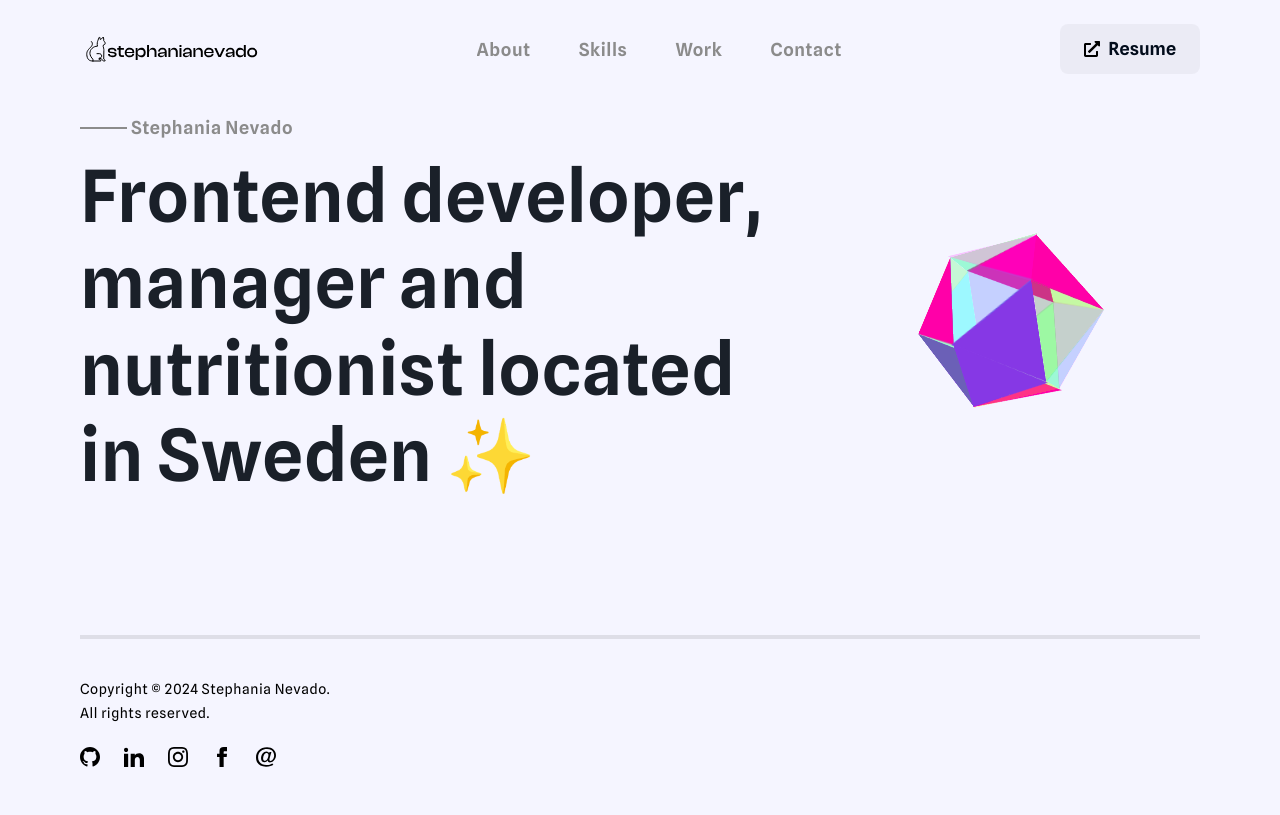
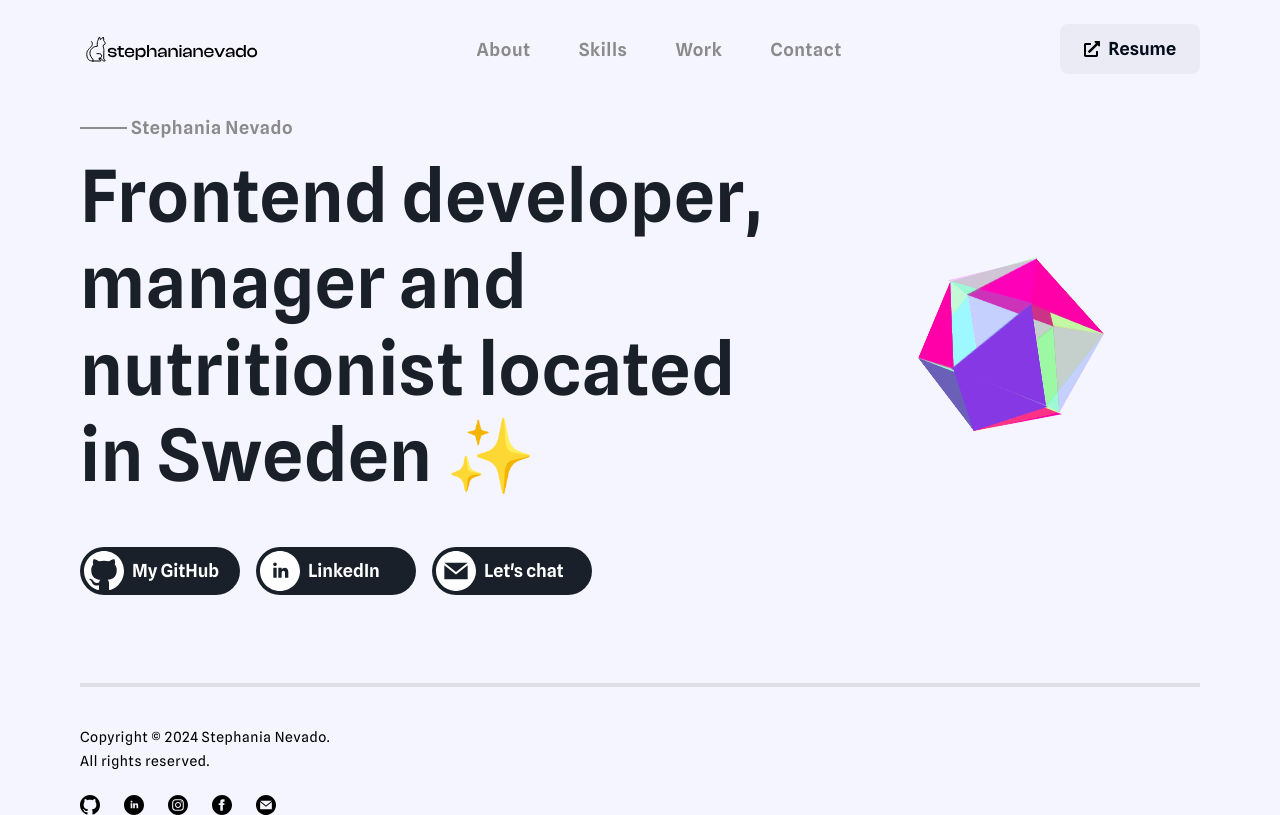
Before and after one commit to stephanianevado/portfolio, a Next.js app: page / in a window 1280 px wide. Built offline with nearby package versions, Linux system fonts and the light colour scheme; a web font is replaced by a local one.

Commit message:
create alternative button and improve icons

```diff
--- a/components/common/button/Button.style.ts
+++ b/components/common/button/Button.style.ts
@@ -5,7 +5,7 @@ import styled from 'styled-components'
 import type { Icon } from 'components/icons/icons'
 import { Theme } from 'components/Theme'
 
-import type { BreakpointStyles, Color, Size } from 'types/index'
+import type { BreakpointStyles, Color, JustifyContent, Size } from 'types/index'
 
 import { createResponsiveStyle } from 'utils/createResponsiveStyle'
 import multiplier from 'utils/multiplier'
@@ -42,7 +42,9 @@ export type ButtonProps = PaddingProps &
     disabled?: boolean
     children?: React.ReactNode
     border?: Color
+    width?: Size
     borderRadius?: Size
+    justifyContent?: JustifyContent
     href?: string
     target?: '_blank'
     breakpoints?: Record<string, BreakpointStyles>
@@ -77,8 +79,8 @@ export const StyledButton = styled.button<ButtonProps>`
   box-sizing: border-box;
   border-radius: ${(props: ButtonProps) =>
     multiplier(props.borderRadius) || multiplier(2)};
-  border: ${(props: ButtonProps) => props.border || `1px bold #E3E3E3`};
-  width: 100%;
+  border: ${(props: ButtonProps) => props.border || '1px bold #E3E3E3'};
+  width: ${(props: ButtonProps) => multiplier(props.width) || '100%'};
   max-width: 100%;
   min-width: 80px;
   display: flex;
@@ -87,7 +89,7 @@ export const StyledButton = styled.button<ButtonProps>`
   white-space: nowrap;
   overflow: hidden;
   text-align: center;
-  justify-content: center;
+  justify-content: ${(props: ButtonProps) => props.justifyContent || 'center'};
   align-items: center;
   flex-shrink: 1;
   appearance: none;
--- a/components/common/button/Button.tsx
+++ b/components/common/button/Button.tsx
@@ -1,10 +1,17 @@
-import { Box } from 'components/common/box/Box'
-
 import {
   StyledButton,
   type ButtonProps,
 } from 'components/common/button/Button.style'
 import { Spacer } from 'components/common/spacer/Spacer'
+
+export enum Mode {
+  STANDARD = 'STANDARD',
+  ALTERNATIVE = 'ALTERNATIVE',
+}
+
+type Props = {
+  mode?: Mode
+}
 
 export const Button = ({
   iconPosition = 'right',
@@ -12,13 +19,18 @@ export const Button = ({
   onClick,
   onSubmit,
   children,
+  mode = Mode.STANDARD,
   ...props
-}: ButtonProps) => {
+}: ButtonProps & Props) => {
   const boxBase = (
-    <Box direction="row" alignItems="center" justifyContent="center">
+    <>
       {iconPosition === 'left' && Icon && (
         <>
-          <Icon size={4} />
+          {mode === Mode.ALTERNATIVE ? (
+            <Icon size={10} color={props.color} />
+          ) : (
+            <Icon size={4} />
+          )}
           <Spacer size={2} />
         </>
       )}
@@ -26,12 +38,31 @@ export const Button = ({
       {iconPosition === 'right' && Icon && (
         <>
           <Spacer size={2} />
-          <Icon size={4} />
+          {mode === Mode.ALTERNATIVE ? (
+            <Icon size={10} color={props.color} />
+          ) : (
+            <Icon size={4} />
+          )}
         </>
       )}
-    </Box>
+    </>
   )
-
+  if (mode === Mode.ALTERNATIVE) {
+    return (
+      <StyledButton
+        width={40}
+        padding="4px"
+        direction="row"
+        borderRadius={10}
+        border="transparent"
+        justifyContent="flex-start"
+        onClick={onClick}
+        onSubmit={onSubmit}
+        {...props}>
+        {boxBase}
+      </StyledButton>
+    )
+  }
   return (
     <StyledButton onClick={onClick} onSubmit={onSubmit} {...props}>
       {boxBase}
--- a/components/icons/icons.tsx
+++ b/components/icons/icons.tsx
@@ -46,13 +46,9 @@ export const GitHub = ({ color = primaryBlack, ...props }: IconProps) => {
 
 export const Linkedin = ({ color = primaryBlack, ...props }: IconProps) => {
   return (
-    <Icon
-      viewBox="0 0 24 24"
-      fill="none"
-      xmlns="http://www.w3.org/2000/svg"
-      {...props}>
+    <Icon xmlns="http://www.w3.org/2000/svg" viewBox="0 0 24 24" {...props}>
       <path
-        d="M4.98 3.5C4.98 4.881 3.87 6 2.5 6C1.13 6 0.02 4.881 0.02 3.5C0.02 2.12 1.13 1 2.5 1C3.87 1 4.98 2.12 4.98 3.5ZM5 8H0V24H5V8ZM12.982 8H8.014V24H12.983V15.601C12.983 10.931 19.012 10.549 19.012 15.601V24H24V13.869C24 5.989 15.078 6.276 12.982 10.155V8Z"
+        d="M12 0c-6.627 0-12 5.373-12 12s5.373 12 12 12 12-5.373 12-12-5.373-12-12-12zm-2 16h-2v-6h2v6zm-1-6.891c-.607 0-1.1-.496-1.1-1.109 0-.612.492-1.109 1.1-1.109s1.1.497 1.1 1.109c0 .613-.493 1.109-1.1 1.109zm8 6.891h-1.998v-2.861c0-1.881-2.002-1.722-2.002 0v2.861h-2v-6h2v1.093c.872-1.616 4-1.736 4 1.548v3.359z"
         fill={color}
       />
     </Icon>
@@ -61,35 +57,20 @@ export const Linkedin = ({ color = primaryBlack, ...props }: IconProps) => {
 
 export const Instagram = ({ color = primaryBlack, ...props }: IconProps) => {
   return (
-    <Icon
-      viewBox="0 0 24 24"
-      fill="none"
-      xmlns="http://www.w3.org/2000/svg"
-      {...props}>
-      <g clipPath="url(#clip0)">
+    <Icon xmlns="http://www.w3.org/2000/svg" viewBox="0 0 24 24" {...props}>
       <path
-          d="M12 2.163C15.204 2.163 15.584 2.175 16.85 2.233C20.102 2.381 21.621 3.924 21.769 7.152C21.827 8.417 21.838 8.797 21.838 12.001C21.838 15.206 21.826 15.585 21.769 16.85C21.62 20.075 20.105 21.621 16.85 21.769C15.584 21.827 15.206 21.839 12 21.839C8.796 21.839 8.416 21.827 7.151 21.769C3.891 21.62 2.38 20.07 2.232 16.849C2.174 15.584 2.162 15.205 2.162 12C2.162 8.796 2.175 8.417 2.232 7.151C2.381 3.924 3.896 2.38 7.151 2.232C8.417 2.175 8.796 2.163 12 2.163V2.163ZM12 0C8.741 0 8.333 0.014 7.053 0.072C2.695 0.272 0.273 2.69 0.073 7.052C0.014 8.333 0 8.741 0 12C0 15.259 0.014 15.668 0.072 16.948C0.272 21.306 2.69 23.728 7.052 23.928C8.333 23.986 8.741 24 12 24C15.259 24 15.668 23.986 16.948 23.928C21.302 23.728 23.73 21.31 23.927 16.948C23.986 15.668 24 15.259 24 12C24 8.741 23.986 8.333 23.928 7.053C23.732 2.699 21.311 0.273 16.949 0.073C15.668 0.014 15.259 0 12 0V0ZM12 5.838C8.597 5.838 5.838 8.597 5.838 12C5.838 15.403 8.597 18.163 12 18.163C15.403 18.163 18.162 15.404 18.162 12C18.162 8.597 15.403 5.838 12 5.838ZM12 16C9.791 16 8 14.21 8 12C8 9.791 9.791 8 12 8C14.209 8 16 9.791 16 12C16 14.21 14.209 16 12 16ZM18.406 4.155C17.61 4.155 16.965 4.8 16.965 5.595C16.965 6.39 17.61 7.035 18.406 7.035C19.201 7.035 19.845 6.39 19.845 5.595C19.845 4.8 19.201 4.155 18.406 4.155Z"
+        d="M14.829 6.302c-.738-.034-.96-.04-2.829-.04s-2.09.007-2.828.04c-1.899.087-2.783.986-2.87 2.87-.033.738-.041.959-.041 2.828s.008 2.09.041 2.829c.087 1.879.967 2.783 2.87 2.87.737.033.959.041 2.828.041 1.87 0 2.091-.007 2.829-.041 1.899-.086 2.782-.988 2.87-2.87.033-.738.04-.96.04-2.829s-.007-2.09-.04-2.828c-.088-1.883-.973-2.783-2.87-2.87zm-2.829 9.293c-1.985 0-3.595-1.609-3.595-3.595 0-1.985 1.61-3.594 3.595-3.594s3.595 1.609 3.595 3.594c0 1.985-1.61 3.595-3.595 3.595zm3.737-6.491c-.464 0-.84-.376-.84-.84 0-.464.376-.84.84-.84.464 0 .84.376.84.84 0 .463-.376.84-.84.84zm-1.404 2.896c0 1.289-1.045 2.333-2.333 2.333s-2.333-1.044-2.333-2.333c0-1.289 1.045-2.333 2.333-2.333s2.333 1.044 2.333 2.333zm-2.333-12c-6.627 0-12 5.373-12 12s5.373 12 12 12 12-5.373 12-12-5.373-12-12-12zm6.958 14.886c-.115 2.545-1.532 3.955-4.071 4.072-.747.034-.986.042-2.887.042s-2.139-.008-2.886-.042c-2.544-.117-3.955-1.529-4.072-4.072-.034-.746-.042-.985-.042-2.886 0-1.901.008-2.139.042-2.886.117-2.544 1.529-3.955 4.072-4.071.747-.035.985-.043 2.886-.043s2.14.008 2.887.043c2.545.117 3.957 1.532 4.071 4.071.034.747.042.985.042 2.886 0 1.901-.008 2.14-.042 2.886z"
         fill={color}
       />
-      </g>
-      <defs>
-        <clipPath id="clip0">
-          <rect width="24" height="24" fill="secondaryWhite" />
-        </clipPath>
-      </defs>
     </Icon>
   )
 }
 
 export const Facebook = ({ color = primaryBlack, ...props }: IconProps) => {
   return (
-    <Icon
-      viewBox="0 0 24 24"
-      fill="none"
-      xmlns="http://www.w3.org/2000/svg"
-      {...props}>
+    <Icon xmlns="http://www.w3.org/2000/svg" viewBox="0 0 24 24" {...props}>
       <path
-        d="M9 8H6V12H9V24H14V12H17.642L18 8H14V6.333C14 5.378 14.192 5 15.115 5H18V0H14.192C10.596 0 9 1.583 9 4.615V8Z"
+        d="M12 0c-6.627 0-12 5.373-12 12s5.373 12 12 12 12-5.373 12-12-5.373-12-12-12zm3 8h-1.35c-.538 0-.65.221-.65.778v1.222h2l-.209 2h-1.791v7h-3v-7h-2v-2h2v-2.308c0-1.769.931-2.692 3.029-2.692h1.971v3z"
         fill={color}
       />
     </Icon>
@@ -97,17 +78,11 @@ export const Facebook = ({ color = primaryBlack, ...props }: IconProps) => {
 }
 
 export const Email = ({ color = primaryBlack, ...props }: IconProps) => (
-  <Icon
-    viewBox="0 0 24 24"
-    fill="none"
-    xmlns="http://www.w3.org/2000/svg"
-    {...props}>
-    <g clipPath="url(#clip0)">
+  <Icon xmlns="http://www.w3.org/2000/svg" viewBox="0 0 24 24" {...props}>
     <path
-        d="M12.042 23.6481C4.229 23.6481 0 18.7721 0 12.4771C0 5.75005 4.762 0.352051 13.276 0.352051C19.49 0.352051 24 4.39005 24 9.95305C24 18.6651 13.67 20.9651 14.188 15.9951C13.478 17.1031 12.334 18.3491 10.135 18.3491C7.619 18.3491 6.055 16.5071 6.055 13.5421C6.055 9.09805 8.976 5.34305 12.434 5.34305C14.093 5.34305 15.234 6.21905 15.711 7.56405L16.175 5.93205H18.513C18.269 6.76405 16.192 14.4591 16.192 14.4591C15.544 17.1251 17.542 17.1721 19.314 15.7561C22.643 13.1761 22.815 6.42905 18.316 3.61505C13.495 0.724051 2.521 2.51305 2.521 12.3081C2.521 17.9191 6.471 21.6891 12.35 21.6891C15.786 21.6891 17.892 20.7591 19.645 19.7411L20.822 21.4391C19.111 22.4051 16.361 23.6481 12.042 23.6481ZM9.698 9.34305C8.983 10.6831 8.521 12.4191 8.521 13.7671C8.521 17.3771 12.043 17.4001 13.773 14.0061C14.485 12.6121 14.944 10.8351 14.944 9.47705C14.944 6.56005 11.449 6.04305 9.698 9.34305V9.34305Z"
+      d="M12 .02c-6.627 0-12 5.373-12 12s5.373 12 12 12 12-5.373 12-12-5.373-12-12-12zm6.99 6.98l-6.99 5.666-6.991-5.666h13.981zm.01 10h-14v-8.505l7 5.673 7-5.672v8.504z"
       fill={color}
     />
-    </g>
   </Icon>
 )
 
@@ -294,7 +269,7 @@ export const Dash = () => {
       viewBox="0 0 47 2"
       fill="none"
       xmlns="http://www.w3.org/2000/svg">
-      <path d="M0 1H47" stroke="#8B8B8B" stroke-width="2" />
+      <path d="M0 1H47" stroke="#8B8B8B" strokeWidth="2" />
     </svg>
   )
 }
--- a/components/navigation/Footer.tsx
+++ b/components/navigation/Footer.tsx
@@ -3,7 +3,7 @@ import { Spacer } from 'components/common/spacer/Spacer'
 import { Text } from 'components/common/text/Text'
 import { Line } from 'components/icons/icons'
 import { Theme } from 'components/Theme'
-import { footerItems, Id } from 'utils/footerItems'
+import { contactItems, Id } from 'utils/contactItems'
 
 export const Footer = () => {
   const currentDate = new Date()
@@ -12,7 +12,7 @@ export const Footer = () => {
   const { primaryBlack } = Theme.colors
 
   return (
-    <Box as="footer" width="100%" bottom={0}>
+    <Box as="footer" width="100%">
       <Line />
       <Spacer size={10} />
       <Text variant="obi" color={primaryBlack}>
@@ -25,7 +25,7 @@ export const Footer = () => {
       <Spacer size={6} />
       <Box direction="row">
         {Object.values(Id).map((id) => {
-          const item = footerItems[id]
+          const item = contactItems[id]
           const { text, href, icon: Icon } = item
 
           return (
--- a/next.config.js
+++ b/next.config.js
@@ -12,7 +12,4 @@ module.exports = {
       },
     ]
   },
-  experimental: {
-    forceSwcTransforms: true,
-  },
 }
--- a/pages/index.tsx
+++ b/pages/index.tsx
@@ -1,15 +1,19 @@
+import { Fragment } from 'react'
+
 import Head from 'next/head'
 
 import Icosahedron from 'components/animations/Icosahedron'
 import AppWrapper from 'components/AppWrapper'
 import { Box } from 'components/common/box/Box'
+import { Button, Mode } from 'components/common/button/Button'
 import { Spacer } from 'components/common/spacer/Spacer'
 import { Text } from 'components/common/text/Text'
 import { Dash } from 'components/icons/icons'
 import { Breakpoint, Theme } from 'components/Theme'
+import { contactItems, Id } from 'utils/contactItems'
 
 export default function Home() {
-  const { secondaryBlack, secondaryGrey } = Theme.colors
+  const { secondaryBlack, secondaryGrey, primaryWhite } = Theme.colors
   const { LAPTOP, MOBILE_S } = Breakpoint
 
   return (
@@ -46,6 +50,36 @@ export default function Home() {
           <Text as="h1" color={secondaryBlack} variant="jedi">
             Frontend developer, manager and nutritionist located in Sweden ✨
           </Text>
+          <Box
+            breakpoints={{
+              [MOBILE_S]: { direction: 'column', alignItems: 'center' },
+              [LAPTOP]: { direction: 'row' },
+            }}>
+            {Object.values(Id)
+              .filter((id) => {
+                return [Id.GITHUB, Id.LINKEDIN, Id.EMAIL].includes(id)
+              })
+              .map((id) => {
+                const item = contactItems[id]
+                const { alternativeText, href, icon: Icon } = item
+                return (
+                  <Fragment key={id}>
+                    <Button
+                      as="a"
+                      href={href}
+                      target="_blank"
+                      icon={Icon}
+                      iconPosition="left"
+                      color={primaryWhite}
+                      bg={secondaryBlack}
+                      mode={Mode.ALTERNATIVE}>
+                      {alternativeText}
+                    </Button>
+                    <Spacer size={4} />
+                  </Fragment>
+                )
+              })}
+          </Box>
         </Box>
         <Icosahedron />
       </Box>
--- a/utils/footerItems.ts
+++ b/utils/contactItems.ts
@@ -14,30 +14,35 @@ export enum Id {
   EMAIL = 'EMAIL',
 }
 
-export const footerItems = {
+export const contactItems = {
   [Id.GITHUB]: {
     text: 'Go to my GitHub',
+    alternativeText: 'My GitHub',
     href: 'https://github.com/stephanianevado',
     icon: GitHub,
   },
   [Id.LINKEDIN]: {
     text: 'Go to my LinkedIn',
+    alternativeText: 'LinkedIn',
     href: 'https://www.linkedin.com/in/stephanianevado/',
     icon: Linkedin,
   },
   [Id.INSTAGRAM]: {
     text: 'Go to my Instagram',
+    alternativeText: 'Check me in real life',
     href: 'https://www.instagram.com/stephanianevado/',
     icon: Instagram,
   },
   [Id.FACEBOOK]: {
     text: 'Go to my Facebook',
+    alternativeText: 'Check me in real life',
     href: 'https://www.facebook.com/nevadostephania',
     icon: Facebook,
   },
   [Id.EMAIL]: {
-    text: 'mailto:stephania.arantxa@gmail.com',
-    href: '/contact',
+    text: 'Send me a message',
+    alternativeText: `Let's chat`,
+    href: 'mailto:stephania.arantxa@gmail.com',
     icon: Email,
   },
 }
```
Lines whose indentation alone changed are shown as unchanged.
